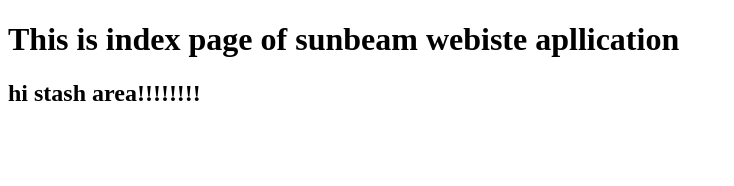
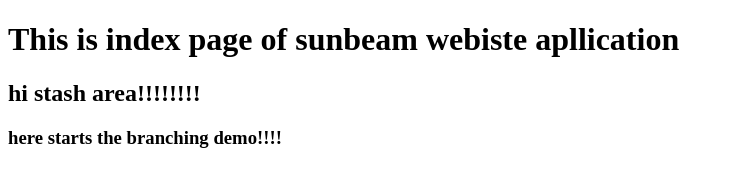
Before and after one commit to falgunijadhav97/sunbeam-website, a plain HTML site: page index.html in a window 1280 px wide. Shown: the whole page, without its empty margins (0-734 px from the left). Drawn offline with Linux system fonts and the light colour scheme.

Commit message:
index page added on top of branch master

```diff
--- a/index.html
+++ b/index.html
@@ -8,5 +8,6 @@
 <body>
     <h1>This is index page of sunbeam webiste apllication</h1>
     <h2>hi stash area!!!!!!!!</h2>
+    <h3>here starts the branching demo!!!!</h3>
 </body>
 </html>
```
